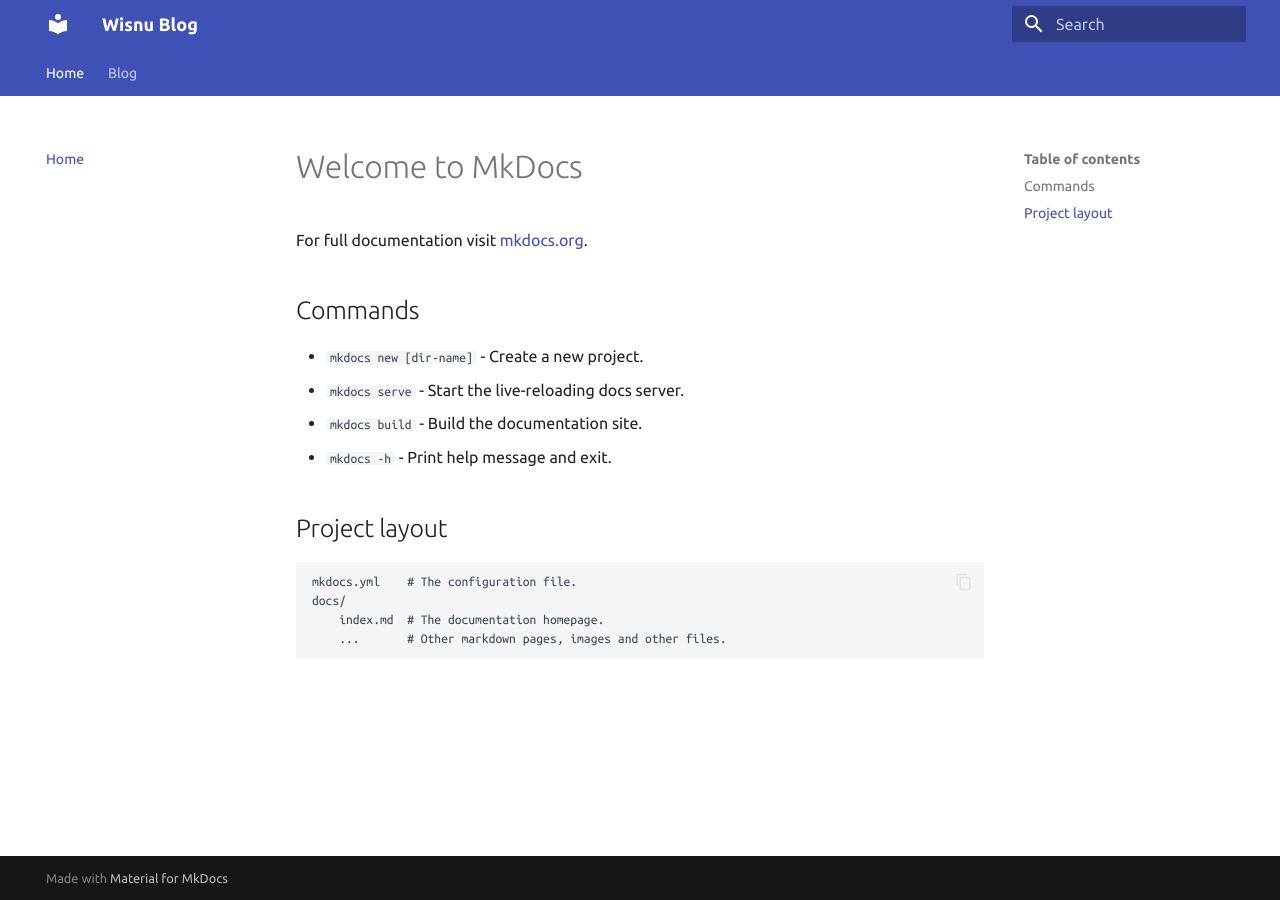
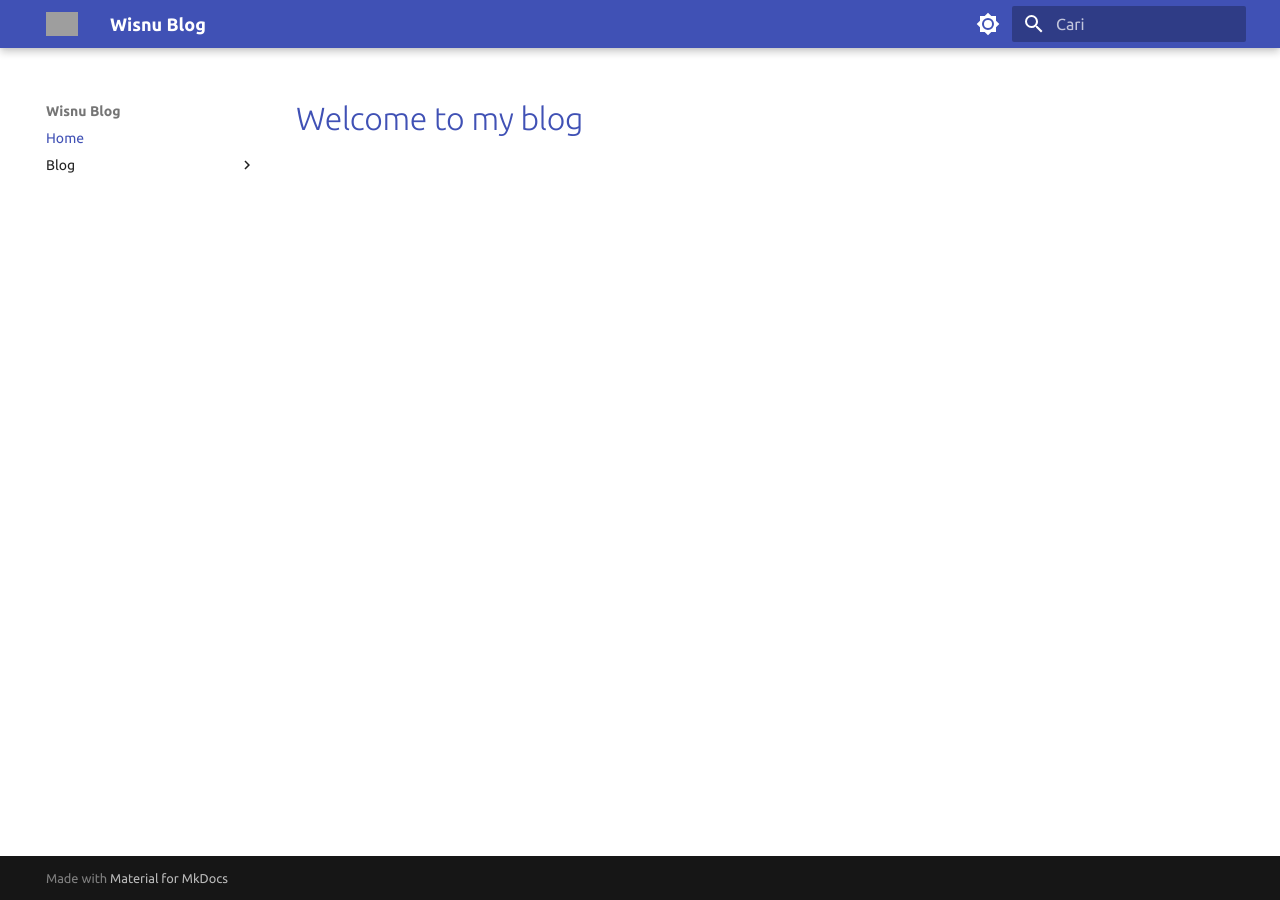
Before and after one commit to wisnubaldas/baldas-blog, an MkDocs documentation site: the page built from docs/index.md, in a window 1280 px wide. Built offline with MkDocs 1.6.1 and Material for MkDocs 9.7.7, drawn with Linux system fonts in a browser that asks for light colours; grey boxes are pictures that could not be loaded.

Commit message:
dasdasdad

```diff
--- a/docs/index.md
+++ b/docs/index.md
@@ -1,17 +1 @@
-# Welcome to MkDocs
-
-For full documentation visit [mkdocs.org](https://www.mkdocs.org).
-
-## Commands
-
-* `mkdocs new [dir-name]` - Create a new project.
-* `mkdocs serve` - Start the live-reloading docs server.
-* `mkdocs build` - Build the documentation site.
-* `mkdocs -h` - Print help message and exit.
-
-## Project layout
-
-    mkdocs.yml    # The configuration file.
-    docs/
-        index.md  # The documentation homepage.
-        ...       # Other markdown pages, images and other files.
+# [Welcome to my blog](\blog\index.html)
--- a/docs/stylesheets/custom.css
+++ b/docs/stylesheets/custom.css
@@ -1,7 +1,6 @@
-
 @import url('https://fonts.googleapis.com/css2?family=Ubuntu:wght@300;400;500;700&display=swap');
-
 :root {
-  --md-text-font: "Ubuntu", sans-serif;
-  --md-code-font: "Ubuntu Mono", monospace;
+  --md-text-font: "Ubuntu", sans-serif !important;
+  --md-code-font: "Ubuntu Mono", monospace !important;
 }
+@import url('https://cdn.jsdelivr.net/npm/bootstrap@4.4.1/dist/css/bootstrap.min.css');
--- /dev/null
+++ b/docs/stylesheets/custom.js
@@ -0,0 +1,3 @@
+import "https://code.jquery.com/jquery-3.4.1.slim.min.js";
+import "https://cdn.jsdelivr.net/npm/popper.js@1.16.0/dist/umd/popper.min.js";
+import "https://cdn.jsdelivr.net/npm/bootstrap@4.4.1/dist/js/bootstrap.min.js";
--- a/mkdocs.yml
+++ b/mkdocs.yml
@@ -1,16 +1,33 @@
 site_name: Wisnu Blog
 theme:
+  language: id
   name: material
+  scheme: blue grey
+  logo: https://static.vecteezy.com/system/resources/previews/034/845/921/non_2x/artificial-intelligence-ai-logo-icon-vector.jpg
+  icon:
+    logo: material/library
   palette:
-    primary: indigo
-    accent: deep purple
+    # Palette toggle for light mode
+    - scheme: default
+      primary: indigo
+      toggle:
+        icon: material/brightness-7
+        name: Switch to dark mode
+
+    # Palette toggle for dark mode
+    - scheme: slate
+      primary: blue grey
+      toggle:
+        icon: material/brightness-4
+        name: Switch to light mode
   features:
-    - navigation.tabs
-    - navigation.sections
+    - navigation.instant
+    - navigation.path
+    - toc.integrate
     - content.code.copy
     - content.code.annotate
-    - navigation.expand
     - content.tabs.link
+
   code:
     highlight_theme: github-dark
 plugins:
@@ -37,8 +54,11 @@
   - Blog:
       - blog/index.md
 extra:
+  homepage: https://static.vecteezy.com/system/resources/previews/034/845/921/non_2x/artificial-intelligence-ai-logo-icon-vector.jpg
   font:
     text: Ubuntu
     code: Ubuntu Mono
 extra_css:
   - stylesheets/custom.css
+extra_javascript:
+  - stylesheets/custom.js
```
